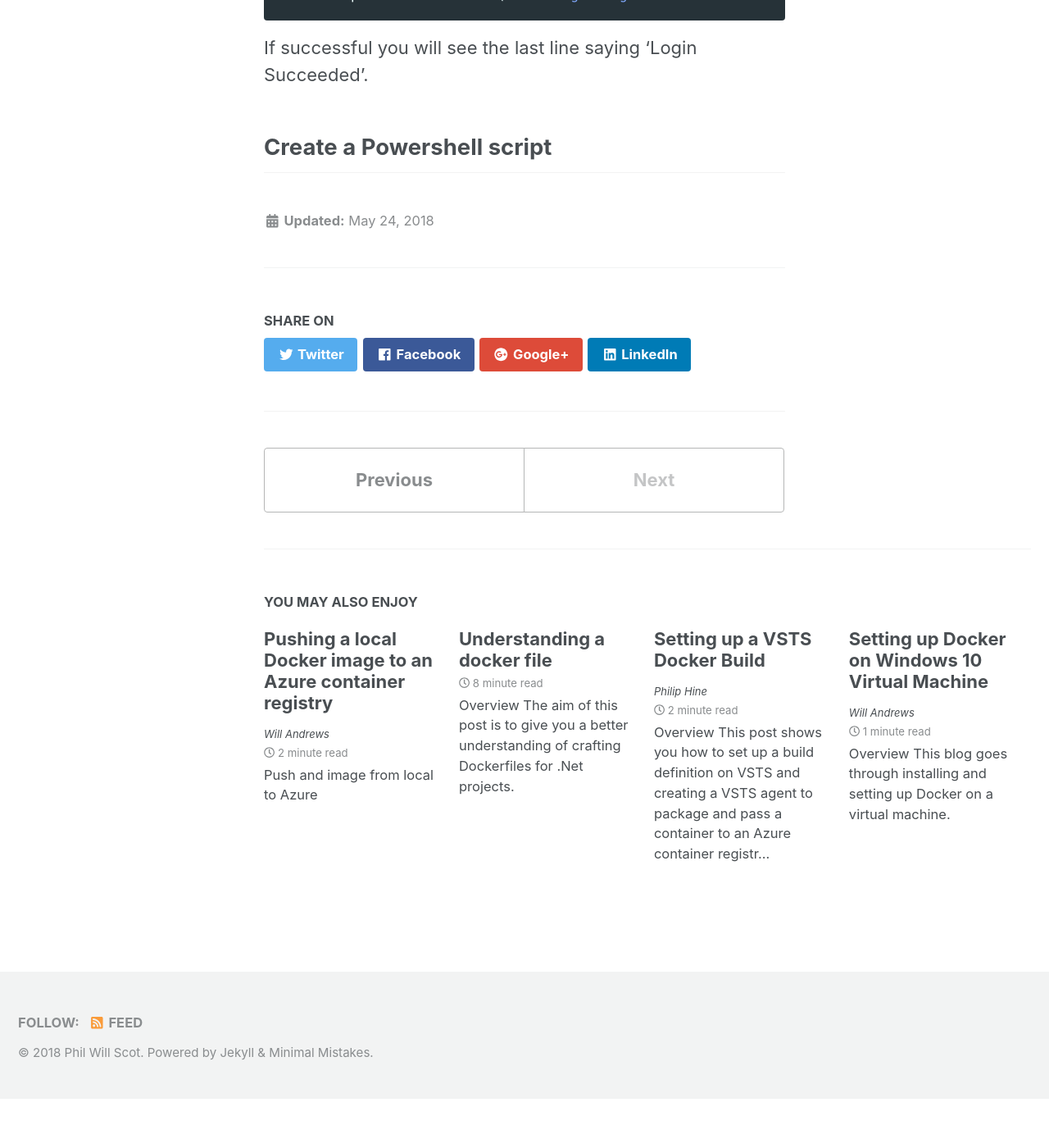
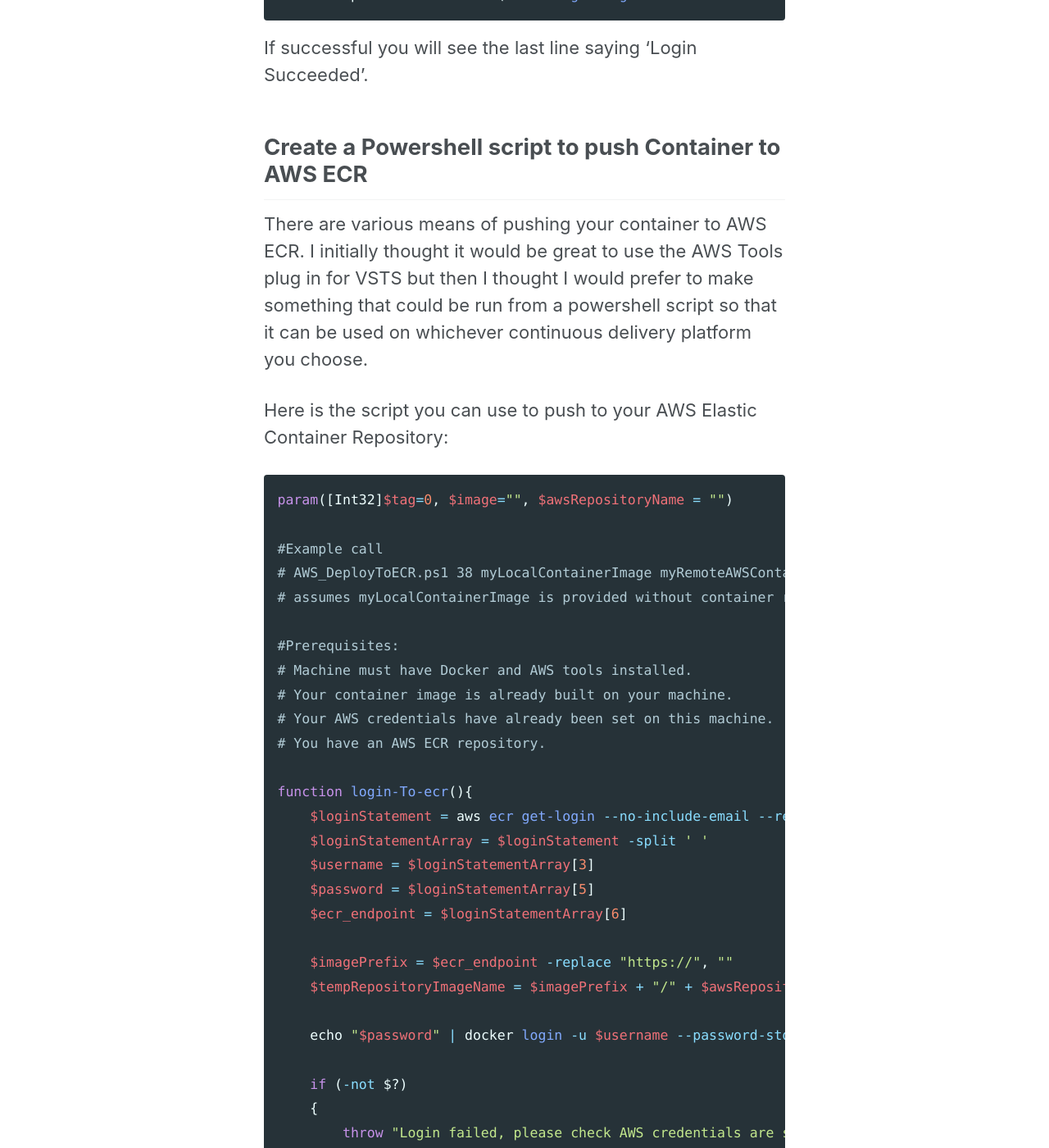
Before and after one commit to BenchProjects/PWS-Blog, a Jekyll site: the page built from _posts/2018-24-05-ReleaseToAWS.md, in a window 1280 px wide and 1400 px high, scrolled down 8418 px. Shown: the whole window at 82% size. Built offline with Jekyll 4.4.1, drawn with Linux system fonts in a browser that asks for light colours; nearby versions of some CDN libraries; before the commit the page ends 9758 px from its top, so only the background shows below that; some of the changed text lies outside the part shown.

Commit message:
Added ECR powershell deployment script

````diff
--- a/_posts/2018-24-05-ReleaseToAWS.md
+++ b/_posts/2018-24-05-ReleaseToAWS.md
@@ -90,4 +90,103 @@ Invoke-Expression -command (aws ecr get-login --no-include-email --region us-eas
 ```
 If successful you will see the last line saying 'Login Succeeded'.
 
-## Create a Powershell script
+## Create a Powershell script to push Container to AWS ECR
+
+There are various means of pushing your container to AWS ECR. I initially thought it would be great to use the AWS Tools plug in for VSTS but then I thought I would prefer to make something that could be run from a powershell script so that it can be used on whichever continuous delivery platform you choose.
+
+Here is the script you can use to push to your AWS Elastic Container Repository:
+```powershell
+param([Int32]$tag=0, $image="", $awsRepositoryName = "")
+
+#Example call
+# AWS_DeployToECR.ps1 38 myLocalContainerImage myRemoteAWSContainerImage
+# assumes myLocalContainerImage is provided without container registry prefix
+
+#Prerequisites:
+# Machine must have Docker and AWS tools installed.
+# Your container image is already built on your machine.
+# Your AWS credentials have already been set on this machine.
+# You have an AWS ECR repository.
+
+function login-To-ecr(){
+    $loginStatement = aws ecr get-login --no-include-email --region us-east-1
+    $loginStatementArray = $loginStatement -split ' '
+    $username = $loginStatementArray[3]
+    $password = $loginStatementArray[5]
+    $ecr_endpoint = $loginStatementArray[6]
+
+    $imagePrefix = $ecr_endpoint -replace "https://", ""
+    $tempRepositoryImageName = $imagePrefix + "/" + $awsRepositoryName + ":latest"
+
+    echo "$password" | docker login -u $username --password-stdin $ecr_endpoint
+
+    if (-not $?)
+    {
+        throw "Login failed, please check AWS credentials are set up on this host"
+    }
+
+    return $tempRepositoryImageName, $imagePrefix + "/" + $image
+}
+
+function verify-parameters(){
+    if ($tag -eq 0)
+    {
+        throw "Parameter exception, tag was not passed"
+    }
+
+    if ($image -eq "")
+    {
+        throw "Parameter exception, container image name was not passed"
+    }
+
+    if ($awsRepositoryName -eq "")
+    {
+        throw "Parameter exception, repository name was not passed"
+    }
+
+    $image = $image.ToLower()
+
+    Write-Output "Repository name: $awsRepositoryName"
+    Write-Output "Image name: $image"
+    Write-Output "Tag: $tag"
+}
+
+function push-to-ecr([string]$finalRepositoryImageName = "", $repositoryPrefix = ""){
+
+    if ($finalRepositoryImageName -eq "")
+    {
+        throw "Unable to determine aws repository to push to"
+    }
+
+    $taggedImageReference = ($repositoryPrefix + "/" + $image + ":" + $tag).ToLower()
+
+    docker tag $taggedImageReference $finalRepositoryImageName.ToLower()
+
+    Write-Output "Source image successfully tagged"
+
+    docker push $finalRepositoryImageName.ToLower()
+}
+
+Write-Output "Script version: 1"
+
+#1 Verify script parameters
+Write-Output "Attempting to verify script parameters"
+verify-parameters
+
+#2 login in to AWS
+Write-Output "Attempting to log in to AWS"
+$loginOutput = login-To-ecr
+$finalRepositoryImageName =$loginOutput[1]
+$registryContainerPrefix = $loginOutput[2]
+
+#3 push container image to AWS
+Write-Output "Attempting to push to AWS"
+push-to-ecr $finalRepositoryImageName $registryContainerPrefix
+
+
+if ($?){
+    "Script completed successfully"
+} else {
+    "Script failed"
+}
+```
````
